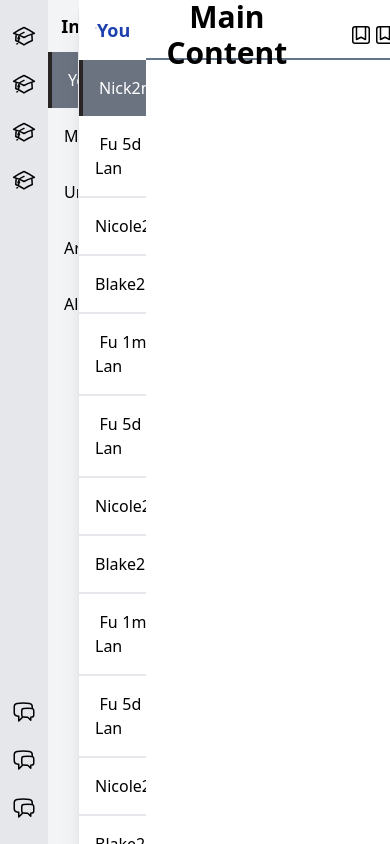
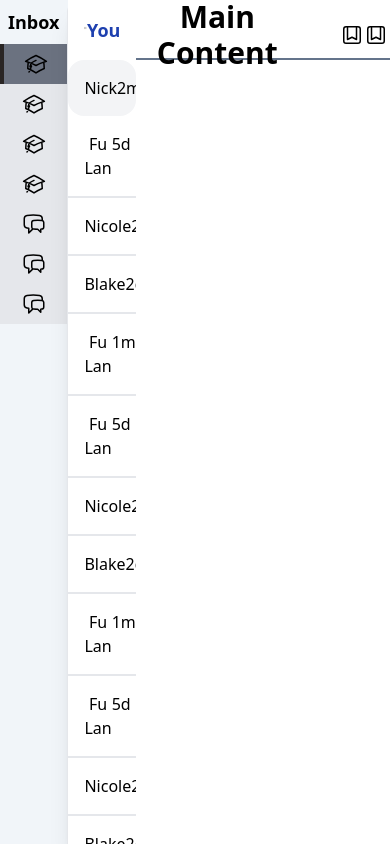
Before and after one commit to pkaranaxioned/codex, a Next.js app: page / in a window 390 px wide. Shown: the top 844 px of the page. Built offline with nearby package versions, Linux system fonts and the light colour scheme.

Commit message:
side navbar responsive done

```diff
--- a/components/PrimaryNav.js
+++ b/components/PrimaryNav.js
@@ -112,7 +112,7 @@ const PrimaryNav = () => {
         </div>
       </div>
       <ul className="flex flex-col flex-auto overflow-y-auto">
-        <li className="block p-4 bg-gray-500 text-white border-l-4 border-stone-800">
+        <li className="block p-4 bg-gray-100 text-black border-stone-200 rounded-2xl">
           <a className="flex justify-between">
             <h4>Nick</h4>
             <span>2m</span>
--- a/components/SideNav.js
+++ b/components/SideNav.js
@@ -1,17 +1,16 @@
 const SideNav = () => {
   return (
-    <div className="w-1/5 h-screen flex">
-      <ul className="flex flex-col justify-between p-3 bg-gray-200">
-        <li>
-          <ul>
-            <li className="pt-3 pb-3">
+    <div className="w-auto h-screen">
+      <h1 className="text-center p-2 font-bold text-lg">Inbox</h1>
+      <ul className="bg-gray-200">
+        <li className="p-2 flex bg-gray-500 text-white border-l-4 border-stone-800 justify-center md:justify-start">
           <svg
             xmlns="http://www.w3.org/2000/svg"
             fill="none"
             viewBox="0 0 24 24"
             strokeWidth="1.5"
             stroke="black"
-                className="w-6 h-6"
+            className="w-6 h-6 md:mr-3"
           >
             <path
               strokeLinecap="round"
@@ -19,15 +18,16 @@ const SideNav = () => {
               d="M4.26 10.147a60.436 60.436 0 00-.491 6.347A48.627 48.627 0 0112 20.904a48.627 48.627 0 018.232-4.41 60.46 60.46 0 00-.491-6.347m-15.482 0a50.57 50.57 0 00-2.658-.813A59.905 59.905 0 0112 3.493a59.902 59.902 0 0110.399 5.84c-.896.248-1.783.52-2.658.814m-15.482 0A50.697 50.697 0 0112 13.489a50.702 50.702 0 017.74-3.342M6.75 15a.75.75 0 100-1.5.75.75 0 000 1.5zm0 0v-3.675A55.378 55.378 0 0112 8.443m-7.007 11.55A5.981 5.981 0 006.75 15.75v-1.5"
             />
           </svg>
+          <h3 className="md:block hidden">You</h3>
         </li>
-            <li className="pt-3 pb-3">
+        <li className="p-2 flex justify-center md:justify-start">
           <svg
             xmlns="http://www.w3.org/2000/svg"
             fill="none"
             viewBox="0 0 24 24"
             strokeWidth="1.5"
             stroke="black"
-                className="w-6 h-6"
+            className="w-6 h-6 md:mr-3"
           >
             <path
               strokeLinecap="round"
@@ -35,15 +35,16 @@ const SideNav = () => {
               d="M4.26 10.147a60.436 60.436 0 00-.491 6.347A48.627 48.627 0 0112 20.904a48.627 48.627 0 018.232-4.41 60.46 60.46 0 00-.491-6.347m-15.482 0a50.57 50.57 0 00-2.658-.813A59.905 59.905 0 0112 3.493a59.902 59.902 0 0110.399 5.84c-.896.248-1.783.52-2.658.814m-15.482 0A50.697 50.697 0 0112 13.489a50.702 50.702 0 017.74-3.342M6.75 15a.75.75 0 100-1.5.75.75 0 000 1.5zm0 0v-3.675A55.378 55.378 0 0112 8.443m-7.007 11.55A5.981 5.981 0 006.75 15.75v-1.5"
             />
           </svg>
+          <h3 className="md:block hidden">Mentions</h3>
         </li>
-            <li className="pt-3 pb-3">
+        <li className="p-2 flex justify-center md:justify-start">
           <svg
             xmlns="http://www.w3.org/2000/svg"
             fill="none"
             viewBox="0 0 24 24"
             strokeWidth="1.5"
             stroke="black"
-                className="w-6 h-6"
+            className="w-6 h-6 md:mr-3"
           >
             <path
               strokeLinecap="round"
@@ -51,15 +52,16 @@ const SideNav = () => {
               d="M4.26 10.147a60.436 60.436 0 00-.491 6.347A48.627 48.627 0 0112 20.904a48.627 48.627 0 018.232-4.41 60.46 60.46 0 00-.491-6.347m-15.482 0a50.57 50.57 0 00-2.658-.813A59.905 59.905 0 0112 3.493a59.902 59.902 0 0110.399 5.84c-.896.248-1.783.52-2.658.814m-15.482 0A50.697 50.697 0 0112 13.489a50.702 50.702 0 017.74-3.342M6.75 15a.75.75 0 100-1.5.75.75 0 000 1.5zm0 0v-3.675A55.378 55.378 0 0112 8.443m-7.007 11.55A5.981 5.981 0 006.75 15.75v-1.5"
             />
           </svg>
+          <h3 className="md:block hidden">Assigned</h3>
         </li>
-            <li className="pt-3 pb-3">
+        <li className="p-2 flex justify-center md:justify-start">
           <svg
             xmlns="http://www.w3.org/2000/svg"
             fill="none"
             viewBox="0 0 24 24"
             strokeWidth="1.5"
             stroke="black"
-                className="w-6 h-6"
+            className="w-6 h-6 md:mr-3"
           >
             <path
               strokeLinecap="round"
@@ -67,19 +69,16 @@ const SideNav = () => {
               d="M4.26 10.147a60.436 60.436 0 00-.491 6.347A48.627 48.627 0 0112 20.904a48.627 48.627 0 018.232-4.41 60.46 60.46 0 00-.491-6.347m-15.482 0a50.57 50.57 0 00-2.658-.813A59.905 59.905 0 0112 3.493a59.902 59.902 0 0110.399 5.84c-.896.248-1.783.52-2.658.814m-15.482 0A50.697 50.697 0 0112 13.489a50.702 50.702 0 017.74-3.342M6.75 15a.75.75 0 100-1.5.75.75 0 000 1.5zm0 0v-3.675A55.378 55.378 0 0112 8.443m-7.007 11.55A5.981 5.981 0 006.75 15.75v-1.5"
             />
           </svg>
+          <h3 className="md:block hidden">Unassigned</h3>
         </li>
-          </ul>
-        </li>
-        <li>
-          <ul>
-            <li className="pt-3 pb-3">
+        <li className="p-2 flex justify-center md:justify-start">
           <svg
             xmlns="http://www.w3.org/2000/svg"
             fill="none"
             viewBox="0 0 24 24"
             strokeWidth="1.5"
             stroke="black"
-                className="w-6 h-6"
+            className="w-6 h-6 md:mr-3"
           >
             <path
               strokeLinecap="round"
@@ -87,15 +86,16 @@ const SideNav = () => {
               d="M20.25 8.511c.884.284 1.5 1.128 1.5 2.097v4.286c0 1.136-.847 2.1-1.98 2.193-.34.027-.68.052-1.02.072v3.091l-3-3c-1.354 0-2.694-.055-4.02-.163a2.115 2.115 0 01-.825-.242m9.345-8.334a2.126 2.126 0 00-.476-.095 48.64 48.64 0 00-8.048 0c-1.131.094-1.976 1.057-1.976 2.192v4.286c0 .837.46 1.58 1.155 1.951m9.345-8.334V6.637c0-1.621-1.152-3.026-2.76-3.235A48.455 48.455 0 0011.25 3c-2.115 0-4.198.137-6.24.402-1.608.209-2.76 1.614-2.76 3.235v6.226c0 1.621 1.152 3.026 2.76 3.235.577.075 1.157.14 1.74.194V21l4.155-4.155"
             />
           </svg>
+          <h3 className="md:block hidden">Groups</h3>
         </li>
-            <li className="pt-3 pb-3">
+        <li className="p-2 flex justify-center md:justify-start">
           <svg
             xmlns="http://www.w3.org/2000/svg"
             fill="none"
             viewBox="0 0 24 24"
             strokeWidth="1.5"
             stroke="black"
-                className="w-6 h-6"
+            className="w-6 h-6 md:mr-3"
           >
             <path
               strokeLinecap="round"
@@ -103,15 +103,16 @@ const SideNav = () => {
               d="M20.25 8.511c.884.284 1.5 1.128 1.5 2.097v4.286c0 1.136-.847 2.1-1.98 2.193-.34.027-.68.052-1.02.072v3.091l-3-3c-1.354 0-2.694-.055-4.02-.163a2.115 2.115 0 01-.825-.242m9.345-8.334a2.126 2.126 0 00-.476-.095 48.64 48.64 0 00-8.048 0c-1.131.094-1.976 1.057-1.976 2.192v4.286c0 .837.46 1.58 1.155 1.951m9.345-8.334V6.637c0-1.621-1.152-3.026-2.76-3.235A48.455 48.455 0 0011.25 3c-2.115 0-4.198.137-6.24.402-1.608.209-2.76 1.614-2.76 3.235v6.226c0 1.621 1.152 3.026 2.76 3.235.577.075 1.157.14 1.74.194V21l4.155-4.155"
             />
           </svg>
+          <h3 className="md:block hidden">Blog</h3>
         </li>
-            <li className="pt-3 pb-3">
+        <li className="p-2 flex justify-center md:justify-start">
           <svg
             xmlns="http://www.w3.org/2000/svg"
             fill="none"
             viewBox="0 0 24 24"
             strokeWidth="1.5"
             stroke="black"
-                className="w-6 h-6"
+            className="w-6 h-6 md:mr-3"
           >
             <path
               strokeLinecap="round"
@@ -119,37 +120,9 @@ const SideNav = () => {
               d="M20.25 8.511c.884.284 1.5 1.128 1.5 2.097v4.286c0 1.136-.847 2.1-1.98 2.193-.34.027-.68.052-1.02.072v3.091l-3-3c-1.354 0-2.694-.055-4.02-.163a2.115 2.115 0 01-.825-.242m9.345-8.334a2.126 2.126 0 00-.476-.095 48.64 48.64 0 00-8.048 0c-1.131.094-1.976 1.057-1.976 2.192v4.286c0 .837.46 1.58 1.155 1.951m9.345-8.334V6.637c0-1.621-1.152-3.026-2.76-3.235A48.455 48.455 0 0011.25 3c-2.115 0-4.198.137-6.24.402-1.608.209-2.76 1.614-2.76 3.235v6.226c0 1.621 1.152 3.026 2.76 3.235.577.075 1.157.14 1.74.194V21l4.155-4.155"
             />
           </svg>
+          <h3 className="md:block hidden">All</h3>
         </li>
       </ul>
-        </li>
-      </ul>
-      <div className="w-full bg-gray-100">
-        <h1 className="text-center pt-3 pb-3 font-bold text-lg">Inbox</h1>
-        <ul className="flex flex-col">
-          <li className="flex justify-between p-4 bg-gray-500 text-white border-l-4 border-stone-800">
-            <a className="w-full flex justify-between">
-              <h4>You</h4>
-              <span>5</span>
-            </a>
-          </li>
-          <li className="flex justify-between p-4">
-            <h4>Mentions</h4>
-            <span>123</span>
-          </li>
-          <li className="flex justify-between p-4">
-            <h4>Unassigned</h4>
-            <span>512</span>
-          </li>
-          <li className="flex justify-between p-4">
-            <h4>Article</h4>
-            <span>1125</span>
-          </li>
-          <li className="flex justify-between p-4">
-            <h4>All</h4>
-            <span>511</span>
-          </li>
-        </ul>
-      </div>
     </div>
   );
 };
```
Lines whose indentation alone changed are shown as unchanged.
